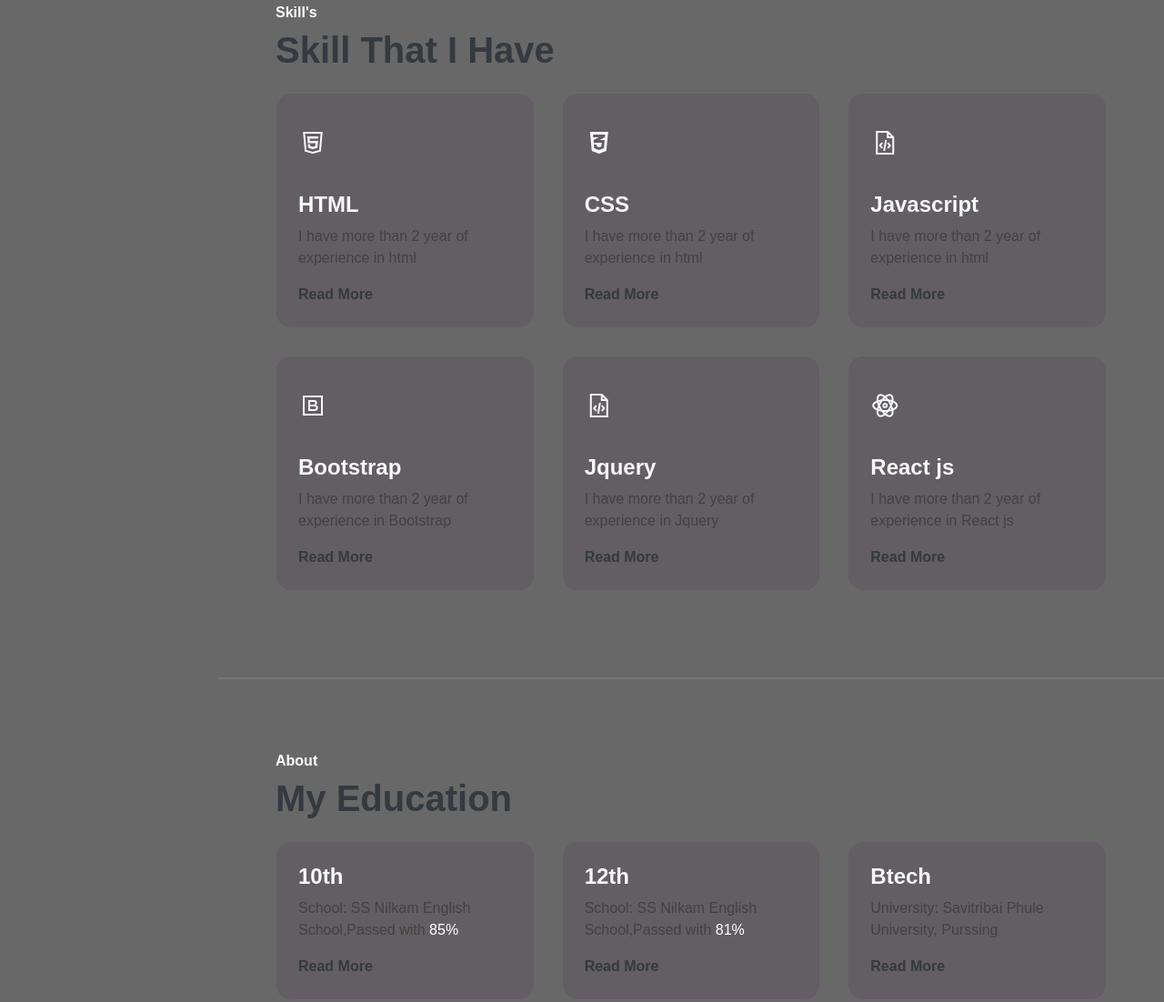
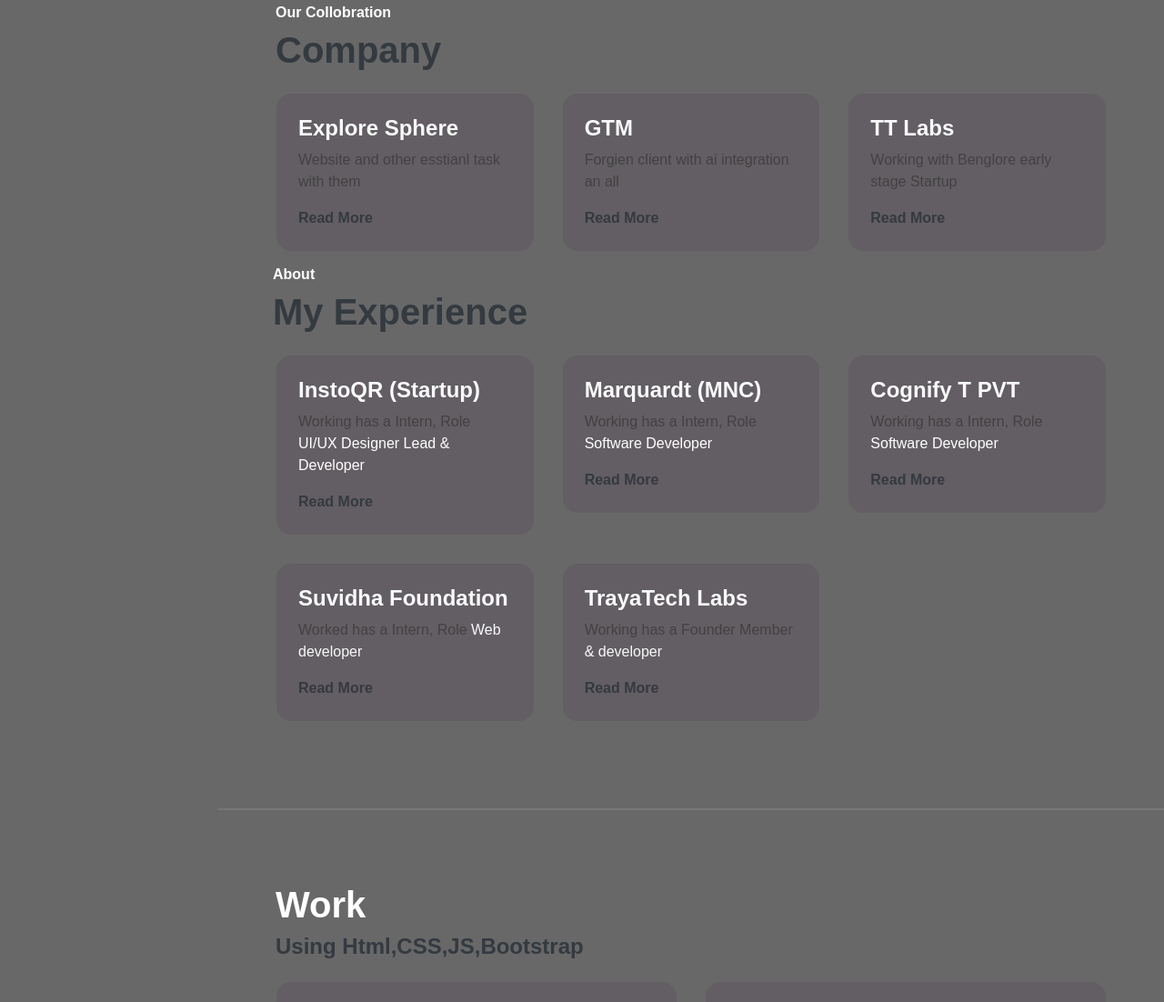
Before and after one commit to Ayushant/protfolio24, a plain HTML site: page index.html in a window 1280 px wide. Shown: the part 876-1978 px from the top of the page at 91% size. Drawn offline with nearby package versions, Linux system fonts and the light colour scheme; a web font is replaced by a local one.

Commit message:
Update index.html

```diff
--- a/index.html
+++ b/index.html
@@ -104,102 +104,6 @@
             </section>
         <!-- //home -->
 
-        <!-- skill -->
-
-        <section id="skill" class="full-height px-lg-5">
-
-            <div class="container">
-
-                <div class="row pd-4">
-                    <div class="col-lg-8">
-                        <h6 class="text-white  text-brand">Skill's</h6>
-                        <h1 class="text-dark">Skill That I Have</h1>
-                    </div>
-                </div>
-
-                <div class="row ">
-                    <div class="col-md-4 p-3 shadow-effect">
-                        <div class="skill p-4 bg-base   rounded-4  ">
-                            <div class="shadow-none iconbox">
-                                <i class="lab text-light shadow-none la-html5 "></i>
-                            </div>
-                            <h4 class="mt-4 mb-2  text-light shadow-none">HTML</h4>
-                            <p class="shadow-none ">I have more than 2 year of experience in html</p>
-                            <a href="#" class="link-custom text-dark shadow-none">Read More</a>
-                        </div>
-                    </div>
-
-                    <div class="col-md-4 p-3 shadow-effect">
-                        <div class="skill p-4 bg-base   rounded-4 ">
-                            <div class="iconbox  shadow-none ">
-                                <i class="lab text-light shadow-none la-css3-alt"></i>
-                            </div>
-                            <h4 class="mt-4 mb-2 text-light shadow-none">CSS</h4>
-                            <p class="shadow-none">I have more than 2 year of experience in html</p>
-                            <a href="#" class="link-custom text-dark shadow-none">Read More</a>
-                        </div>
-                    </div>
-
-
-
-                    <div class="col-md-4 p-3 shadow-effect">
-                        <div class="skill p-4 bg-base   rounded-4 ">
-                            <div class="iconbox shadow-none ">
-                                <i class="las text-light shadow-none la-file-code"></i>
-                            </div>
-                            <h4 class="mt-4 mb-2 text-light shadow-none">Javascript</h4>
-                            <p class="shadow-none">I have more than 2 year of experience in html</p>
-                            <a href="#" class="link-custom text-dark shadow-none">Read More</a>
-                        </div>
-                    </div>
-
-                    <div class="col-md-4 p-3 shadow-effect">
-                        <div class="skill p-4 bg-base  rounded-4 ">
-                            <div class="iconbox shadow-none">
-                                <i class="lab text-light shadow-none la-bootstrap"></i>
-                            </div>
-
-                            <h4 class="mt-4 mb-2 text-light shadow-none">Bootstrap</h4>
-                            <p class="shadow-none">I have more than 2 year of experience in Bootstrap</p>
-                            <a href="#" class="link-custom text-dark shadow-none">Read More</a>
-
-                    </div>
-                    </div>
-
-                    <div class="col-md-4 p-3 shadow-effect">
-                        <div class="skill p-4 bg-base   rounded-4 ">
-                            <div class="iconbox shadow-none">
-                                <i class="las text-light shadow-none la-file-code"></i>
-                            </div>
-                            <h4 class="mt-4 mb-2 text-light shadow-none">Jquery</h4>
-                            <p class="shadow-none">I have more than 2 year of experience in Jquery</p>
-                            <a href="#" class="link-custom text-dark shadow-none">Read More</a>
-
-                    </div>
-                    </div>
-
-                    <div class="col-md-4 p-3  shadow-effect">
-                        <div class="skill p-4 bg-base   rounded-4 ">
-                            <div class="iconbox shadow-none">
-                                <i class="lab la-react shadow-none text-light"></i>
-                            </div>
-                            <h4 class="mt-4 mb-2 text-light shadow-none">React js</h4>
-                            <p class="shadow-none">I have more than 2 year of experience in React js</p>
-                            <a href="#" class="link-custom text-dark shadow-none">Read More</a>
-                        </div>
-                    </div>
-
-
-                  </div>
-                </div>
-
-
-
-        </section>
-
-        <!-- //skill -->
-
-
 
         <!-- education -->
         <section id="about" class="full-height px-lg-5">
@@ -209,8 +113,8 @@
 
                 <div class="row pd-4 ">
                     <div class="col-lg-8">
-                        <h6 class="text-white  text-brand">About</h6>
-                        <h1 class="text-dark">My Education</h1>
+                        <h6 class="text-white  text-brand">Our Collobration</h6>
+                        <h1 class="text-dark">Company</h1>
                     </div>
                 </div>
 
@@ -220,8 +124,8 @@
                             <!-- <div class="iconbox shadow rounded-4">
                                 <i class="lab text-light la-html5"></i>
                             </div> -->
-                            <h4 class=" text-light shadow-none">10th</h4>
-                            <p class="shadow-none">School: SS Nilkam English School,Passed with <span class="text-white shadow-none"> 85% </span></p>
+                            <h4 class=" text-light shadow-none">Explore Sphere</h4>
+                            <p class="shadow-none"> Website and other esstianl task with them<span class="text-white shadow-none"> </span></p>
                             <a href="#" class="link-custom text-dark shadow-none">Read More</a>
                         </div>
                     </div>
@@ -233,9 +137,9 @@
                                 <!-- <div class="iconbox shadow rounded-4">
                                     <i class="lab text-light la-html5"></i>
                                 </div> -->
-                                <h4 class=" text-light shadow-none">12th</h4>
-                                <p class="shadow-none">School: SS Nilkam English School,Passed with <span class="text-white shadow-none"> 81% </span></p>
-                                <a href="#" class="link-custom text-dark shadow-none">Read More</a>
+                                <h4 class=" text-light shadow-none">GTM</h4>
+                            <p class="shadow-none"> Forgien client with ai integration an all<span class="text-white shadow-none"> </span></p>
+                            <a href="#" class="link-custom text-dark shadow-none">Read More</a>
                             </div>
                         </div>
 
@@ -246,9 +150,9 @@
                                 <!-- <div class="iconbox shadow rounded-4">
                                     <i class="lab text-light la-html5"></i>
                                 </div> -->
-                                <h4 class=" text-light shadow-none">Btech</h4>
-                                <p class="shadow-none">University: Savitribai Phule University, Purssing</p>
-                                <a href="#" class="link-custom text-dark shadow-none">Read More</a>
+                                <h4 class=" text-light shadow-none">TT Labs</h4>
+                            <p class="shadow-none"> Working with Benglore early stage Startup<span class="text-white shadow-none"> </span></p>
+                            <a href="#" class="link-custom text-dark shadow-none">Read More</a>
                             </div>
                         </div>
 
@@ -308,6 +212,18 @@
                                 <a href="https://www.linkedin.com/in/ayushant-khandekar-3645ba220/" class="link-custom text-dark shadow-none">Read More</a>
                             </div>
                         </div>
+
+                        <div class="col-md-4 p-3 shadow-effect">
+                            <div class="skill p-4 bg-base   rounded-4 ">
+                                <!-- <div class="iconbox shadow rounded-4">
+                                    <i class="lab text-light la-html5"></i>
+                                </div> -->
+                                <h4 class=" text-light shadow-none">TrayaTech Labs</h4>
+                                <p class="shadow-none">Working has a Founder Member <a class="text-light shadow-none">& developer</a> </p>
+                                <a href="https://www.linkedin.com/in/ayushant-khandekar-3645ba220/" class="link-custom text-dark shadow-none">Read More</a>
+                            </div>
+                        </div>
+
 
 
                     </div>
@@ -462,6 +378,52 @@
         </section>
 
 
+           <!-- skill -->
+
+        <section id="app-work" class="full-height px-lg-5">
+            <div class="container">
+                <div class="row pd-4">
+                    <div class="col-lg-8">
+                        <h1 class="text-white text-brand">Our Mobile Applications Work</h1>
+                        <h4 class="text-dark">Apps Developed with React Native, Flutter & Native Android</h4>
+                    </div>
+                </div>
+
+                <div class="row">
+                    <div class="col-md-6 p-3 shadow-effect">
+                        <div class="skill p-4 bg-base rounded-4">
+                            <h4 class="mt-4 mb-2 text-light">Fitness Tracker App</h4>
+                            <p class="text-light shadow-none">React Native cross-platform mobile application with workout tracking features and analytics dashboard</p>
+                            <!-- <a href="#" class="link-custom text-dark"><img src="./assest/images/app-1.jpg" alt="Fitness App Screenshot"></a> -->
+                        </div>
+                    </div>
+
+                    <div class="col-md-6 p-3 shadow-effect">
+                        <div class="skill p-4 bg-base rounded-4">
+                            <h4 class="mt-4 mb-2 text-light">E-Commerce Mobile App</h4>
+                            <p class="text-light shadow-none">Flutter-based shopping application with payment gateway integration and real-time inventory tracking</p>
+                            <!-- <a href="#" class="link-custom text-dark"><img src="./assest/images/app-2.jpg" alt="E-Commerce App Screenshot"></a> -->
+                        </div>
+                    </div>
+
+                    <div class="col-md-6 p-3 shadow-effect">
+                        <div class="skill p-4 bg-base rounded-4">
+                            <h4 class="mt-4 mb-2 text-light">Food Delivery App</h4>
+                            <p class="text-light shadow-none">Native Android application with GPS tracking, restaurant listings, and order management system</p>
+                            <!-- <a href="#" class="link-custom text-dark"><img src="./assest/images/r1.jpg" alt="Food Delivery App Screenshot"></a> -->
+                        </div>
+                    </div>
+
+                    <div class="col-md-6 p-3 shadow-effect">
+                        <div class="skill p-4 bg-base rounded-4">
+                            <h4 class="mt-4 mb-2 text-light">Travel Companion App</h4>
+                            <p class="text-light shadow-none">React Native application with offline maps, itinerary planning, and local recommendations</p>
+                            <a href="#" class="link-custom text-dark"><img src="./assest/images/app-4.jpg" alt="Travel App Screenshot"></a>
+                        </div>
+                    </div>
+                </div>
+            </div>
+        </section>
 
 
 
```
